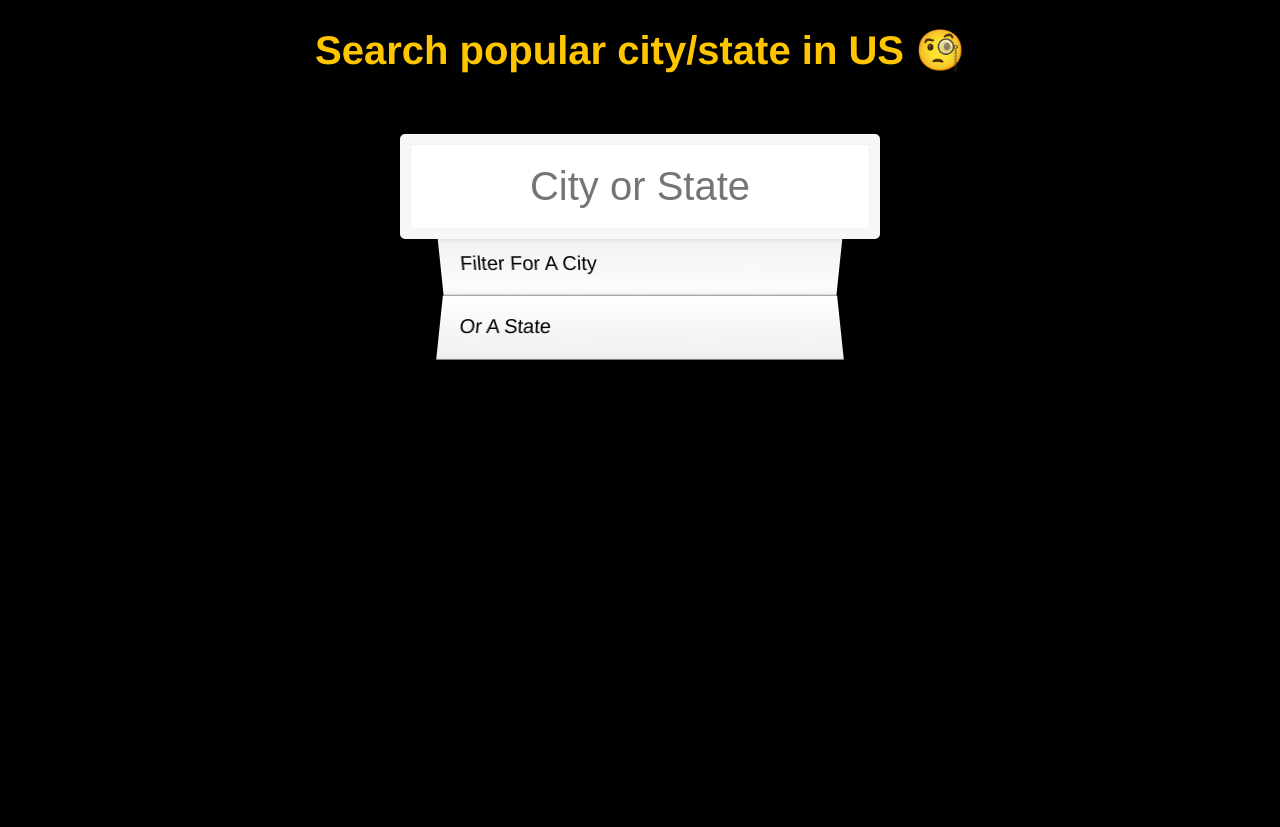
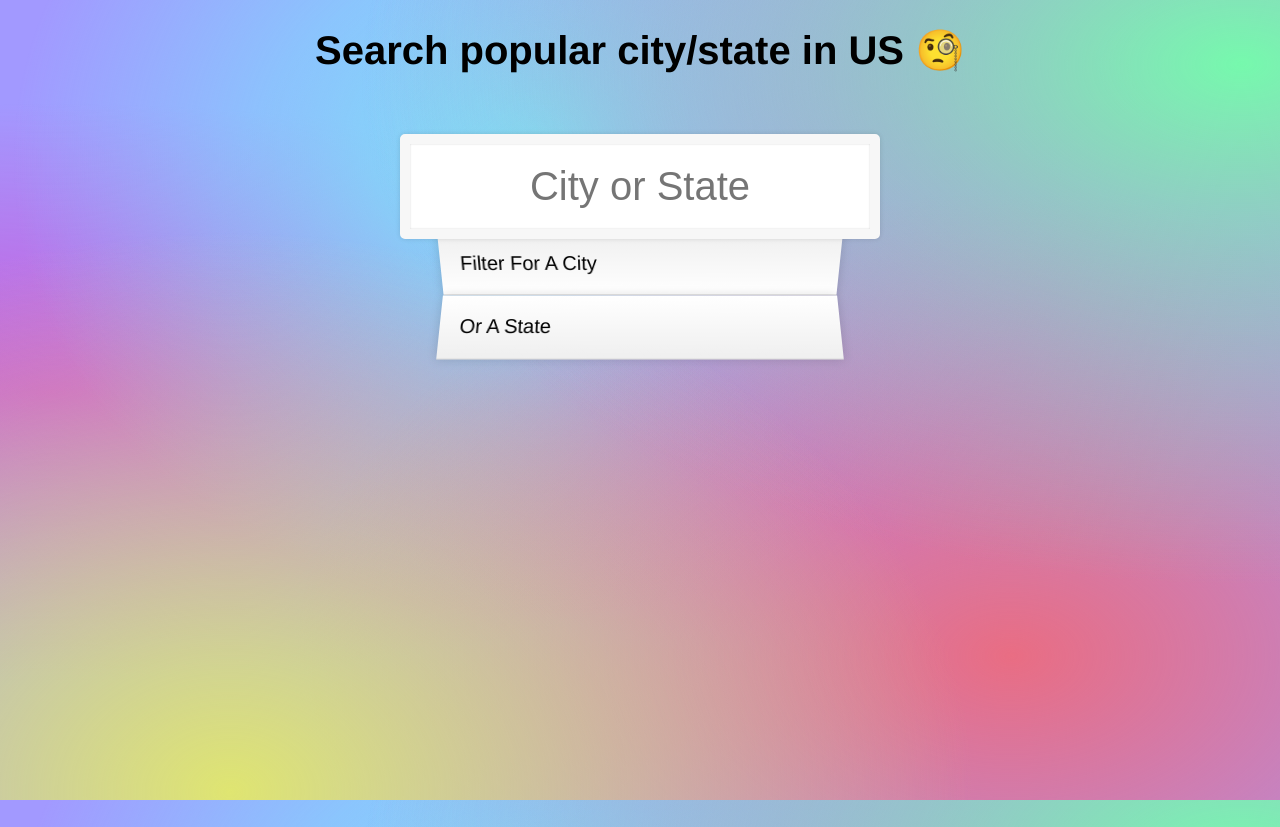
Before and after one commit to rinta-git/JavaScript30, a plain HTML site: page SearchThePlace/index.html in a window 1280 px wide. Before the commit the page ends 800 px from the top, so only its background shows below. Drawn offline with Linux system fonts and the light colour scheme; no server answers.

Commit message:
JS 6th task

```diff
--- a/SearchThePlace/style.css
+++ b/SearchThePlace/style.css
@@ -1,13 +1,26 @@
 html {
   box-sizing: border-box;
-  background: #000;
   font-family: 'helvetica neue';
   font-size: 20px;
   font-weight: 200;
   text-align: center;
+  animation: scroll 100s linear infinite;
+  height: 100%;
 
 }
-
+body{
+	width: 100vw;
+	background: radial-gradient(at 18% 99%, rgb(223, 229, 113) 0px, transparent 50%) repeat scroll 0% 0%,
+                radial-gradient(at 97% 8%, rgb(118, 249, 173) 0px, transparent 50%) repeat scroll 0% 0%,
+                radial-gradient(at 79% 82%, rgb(233, 109, 131) 0px, transparent 50%) repeat scroll 0% 0%,
+                radial-gradient(at 96% 10%, rgb(222, 81, 251) 0px, transparent 50%) repeat scroll 0% 0%,
+                radial-gradient(at 42% 20%, rgb(116, 240, 251) 0px, transparent 50%) repeat scroll 0% 0%,
+                radial-gradient(at 4% 49%, rgb(203, 88, 218) 0px, transparent 50%) repeat scroll 0% 0%, rgba(0, 0, 0, 0) radial-gradient(at 57% 33%, rgb(218, 83, 228) 0px, #a299ff 50%) repeat scroll 0% 0%;
+  height: 100%;
+  margin: 0;
+  background-repeat: no-repeat;
+  background-attachment: fixed;
+}
 *, *:before, *:after {
   box-sizing: inherit;
 }
@@ -75,5 +88,5 @@ span.population {
   background: #ffc600;
 }
 h1{
-  color: #ffc600;
+  color: #000;
 }
```
